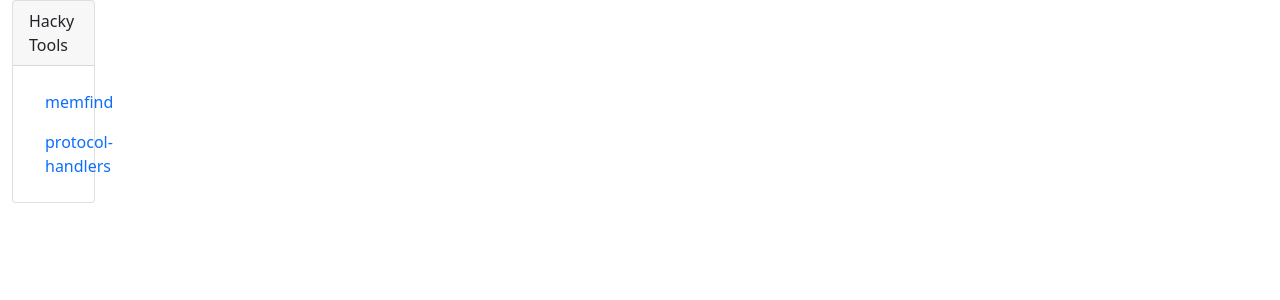
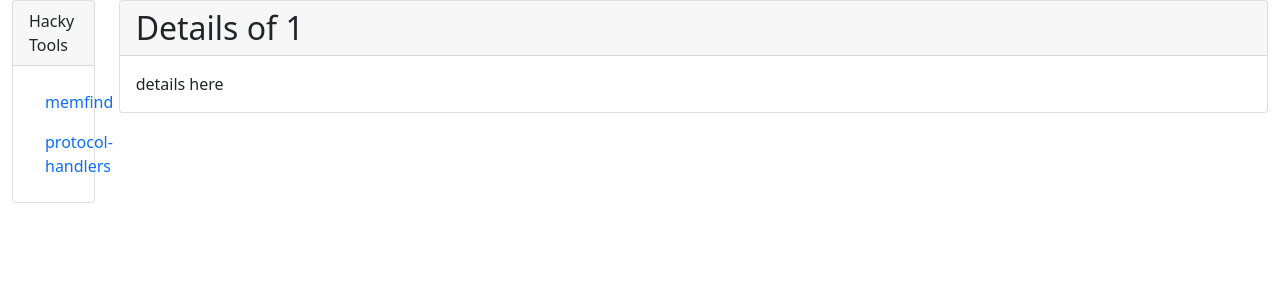
Before and after one commit to thetilliwilli/hackybox, an Angular app in the folder frontend/: page /protocol-handlers/1 in a window 1280 px wide. Before the commit this address led to /. Shown: the top 300 px of the page. Built offline with nearby package versions, Linux system fonts and the light colour scheme.

Commit message:
+protocol-handler-details.component

```diff
--- a/frontend/src/app/app.module.ts
+++ b/frontend/src/app/app.module.ts
@@ -9,6 +9,7 @@ import { ProtocolHandlerToolModule } from './tool/protocol-handler/protocol-hand
 import { MemfindComponent } from './tool/memfind/memfind.component';
 import { ProtocolHandlerToolComponent } from './tool/protocol-handler/component/protocol-handler-tool/protocol-handler-tool.component';
 import { FormsModule } from '@angular/forms';
+import { ProtocolHandlerDetailsComponent } from './tool/protocol-handler/component/protocol-handler-details/protocol-handler-details.component';
 
 @NgModule({
   declarations: [
@@ -24,6 +25,7 @@ import { FormsModule } from '@angular/forms';
     RouterModule.forRoot([
       { path: "memfind", component: MemfindComponent },
       { path: "protocol-handlers", component: ProtocolHandlerToolComponent },
+      { path: "protocol-handlers/:id", component: ProtocolHandlerDetailsComponent },
     ]),
   ],
   bootstrap: [AppComponent]
--- /dev/null
+++ b/frontend/src/app/tool/protocol-handler/component/protocol-handler-details/protocol-handler-details.component.html
@@ -0,0 +1,6 @@
+<div class="card">
+    <h2 class="card-header">{{title}}</h2>
+    <div class="card-body">
+        details here
+    </div>
+</div>
--- /dev/null
+++ b/frontend/src/app/tool/protocol-handler/component/protocol-handler-details/protocol-handler-details.component.ts
@@ -0,0 +1,19 @@
+import { Component, OnInit } from '@angular/core';
+import { ActivatedRoute } from '@angular/router';
+
+@Component({
+  selector: 'app-protocol-handler-details',
+  templateUrl: './protocol-handler-details.component.html',
+})
+export class ProtocolHandlerDetailsComponent implements OnInit {
+  public title = "";
+
+  constructor(
+    private _activatedRoute: ActivatedRoute,
+  ) { }
+
+  ngOnInit(): void {
+    this.title = "Details of " + this._activatedRoute.snapshot.paramMap.get("id");
+  }
+
+}
--- a/frontend/src/app/tool/protocol-handler/component/protocol-handler/protocol-handler.component.html
+++ b/frontend/src/app/tool/protocol-handler/component/protocol-handler/protocol-handler.component.html
@@ -5,6 +5,7 @@
 <td><span class="text-danger">{{handler.protocol}}</span><span>:</span><span>{{url}}</span></td>
 <td>
     <div class="btn-group">
+        <a [routerLink]="['/protocol-handlers', handler.protocol]" class="btn btn-sm btn-outline-primary">edit</a>
         <a [href]="href" class="btn btn-sm btn-outline-primary">run</a>
     </div>
 </td>
--- a/frontend/src/app/tool/protocol-handler/protocol-handler-tool.module.ts
+++ b/frontend/src/app/tool/protocol-handler/protocol-handler-tool.module.ts
@@ -5,6 +5,8 @@ import { HandlersTableComponent } from './component/handlers-table/handlers-tabl
 import { FormsModule } from '@angular/forms';
 import { TrimShellOpenCommandPipe } from 'src/app/shared/trim-shell-open-command.pipe';
 import { ProtocolHandlerToolComponent } from './component/protocol-handler-tool/protocol-handler-tool.component';
+import { ProtocolHandlerDetailsComponent } from './component/protocol-handler-details/protocol-handler-details.component';
+import { RouterModule } from '@angular/router';
 
 @NgModule({
   declarations: [
@@ -12,10 +14,12 @@ import { ProtocolHandlerToolComponent } from './component/protocol-handler-tool/
     ProtocolHandlerComponent,
     TrimShellOpenCommandPipe,
     ProtocolHandlerToolComponent,
+    ProtocolHandlerDetailsComponent,
   ],
   imports: [
     CommonModule,
-    FormsModule
+    FormsModule,
+    RouterModule,
   ],
   exports: [
     HandlersTableComponent,
```
